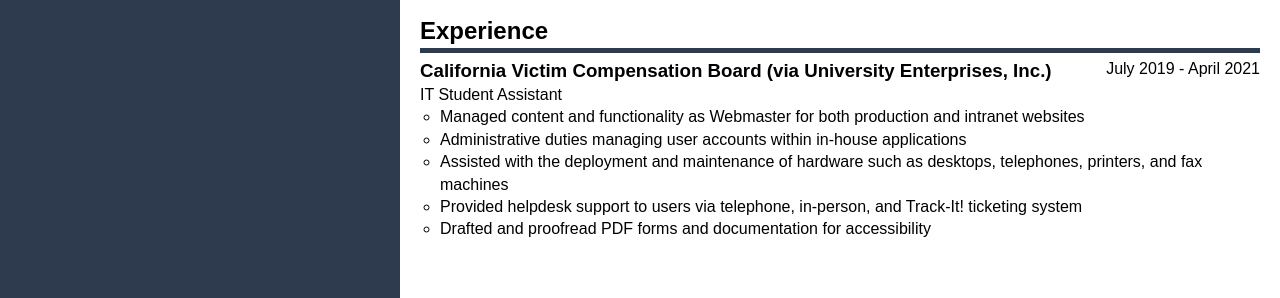
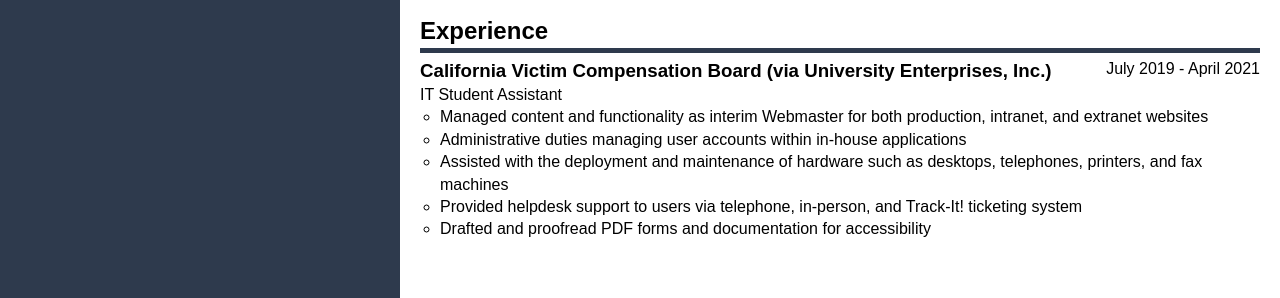
Before and after one commit to AHueya/ahueya.github.io, a Jekyll site: the page built from resume.md, in a window 1280 px wide. Shown: the part 880-1178 px from the top of the page. Built offline with Jekyll 4.4.1, drawn with Linux system fonts in a browser that asks for light colours; nearby versions of some CDN libraries.

Commit message:
Update resume.md

```diff
--- a/resume.md
+++ b/resume.md
@@ -28,7 +28,7 @@
       job-title: IT Student Assistant
       duration: July 2019 - April 2021
       duties:
-        - Managed content and functionality as Webmaster for both production and intranet websites
+        - Managed content and functionality as interim Webmaster for both production, intranet, and extranet websites
         - Administrative duties managing user accounts within in-house applications
         - Assisted with the deployment and maintenance of hardware such as desktops, telephones, printers, and fax machines
         - Provided helpdesk support to users via telephone, in-person, and Track-It! ticketing system
```
